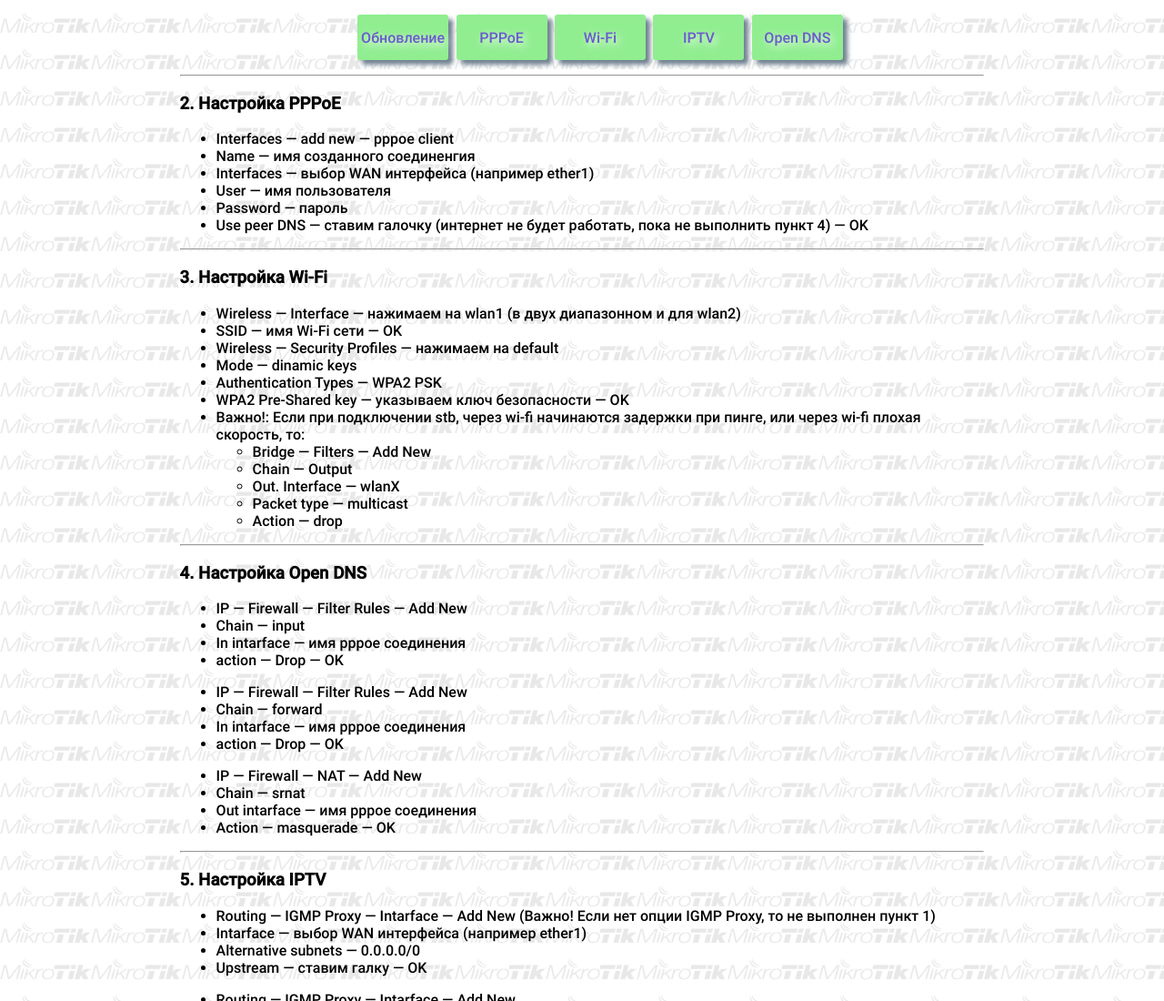
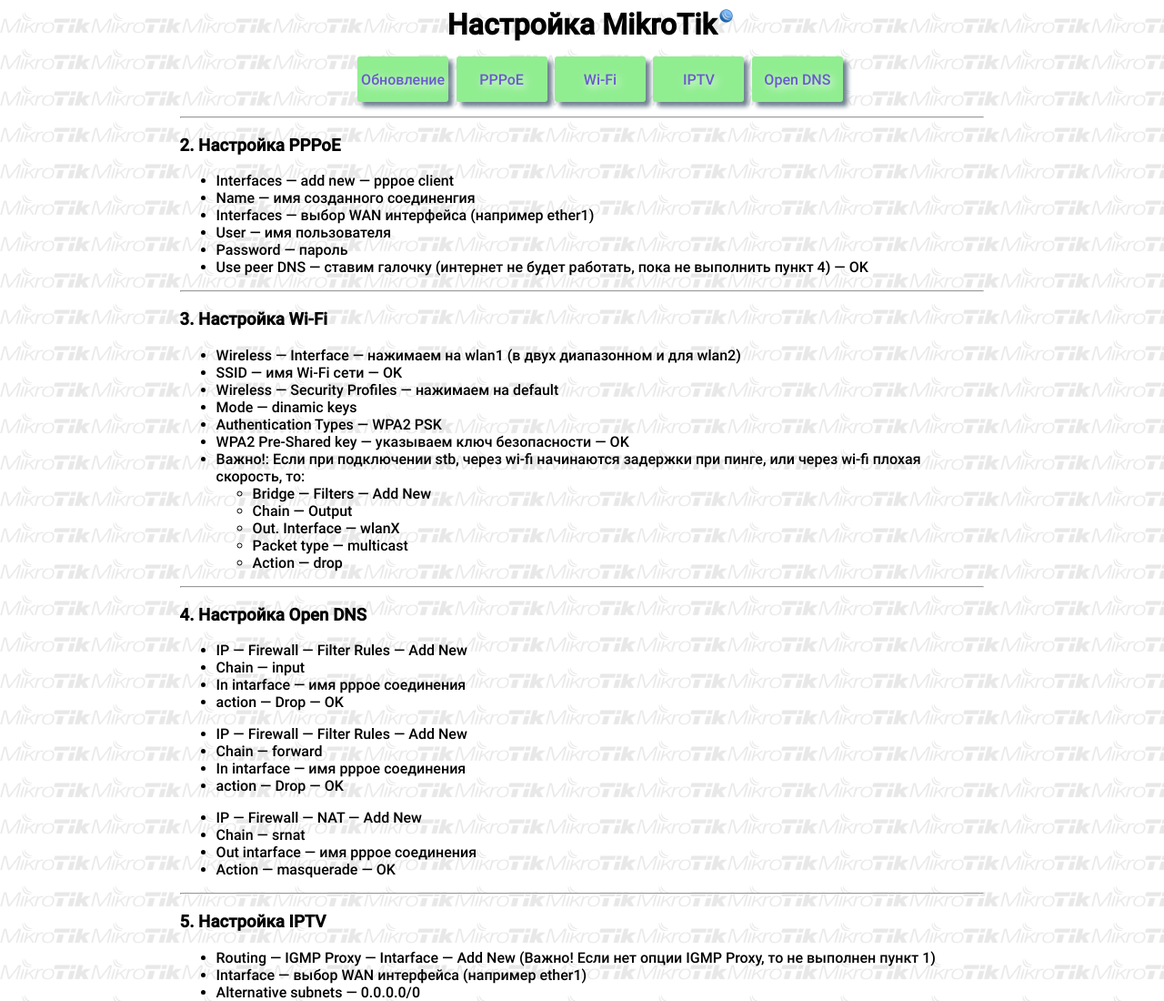
Before and after one commit to Pravnik8/pravnik8.github.io, a plain HTML site: page index.html in a window 1280 px wide. Shown: the top 1100 px of the page at 91% size. Drawn offline with Linux system fonts and the light colour scheme.

Commit message:
Update index.html

```diff
--- a/index.html
+++ b/index.html
@@ -11,7 +11,7 @@
     <!-- Блок Header  -->
     <header>
       <div class="header__wrapper wrapper">
-        <!-- <h1>Настройка MikroTik</h1> -->
+        <h1>Настройка MikroTik</h1>
         <div class="header-nav">
           <ul>
             <li><a href="#">Обновление</a></li>
```
